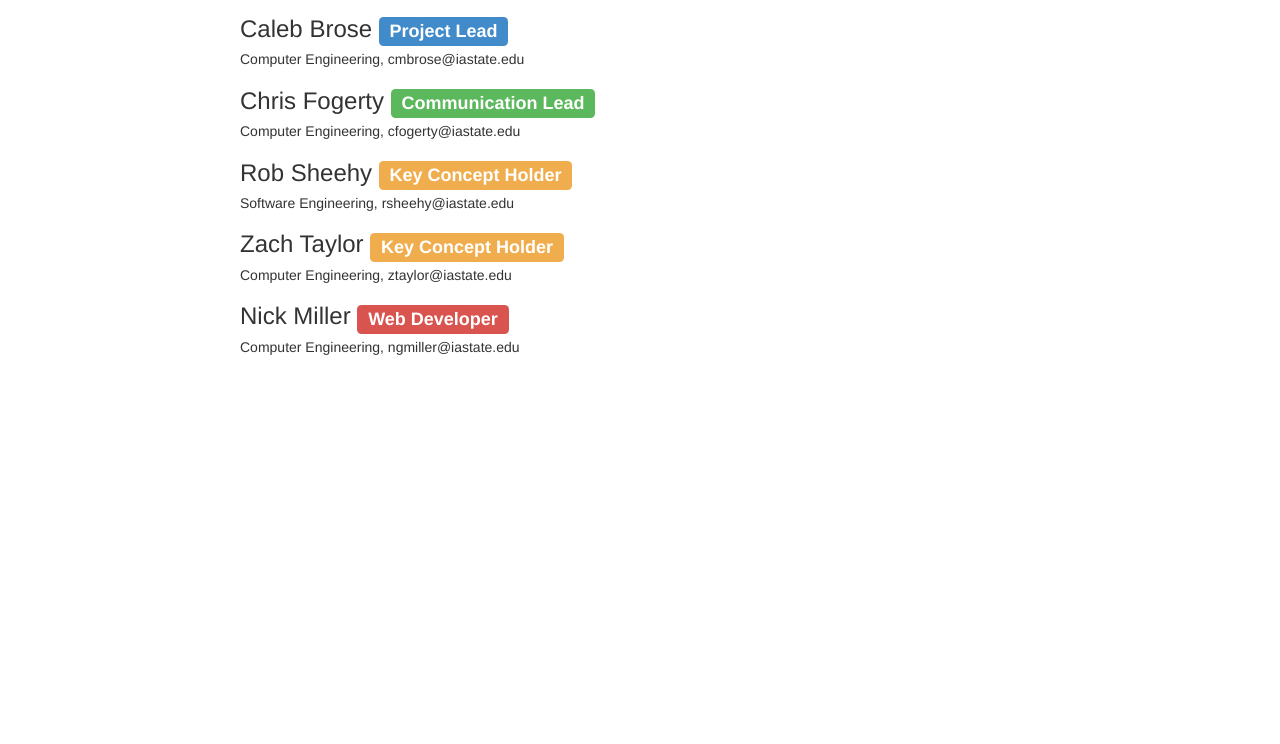
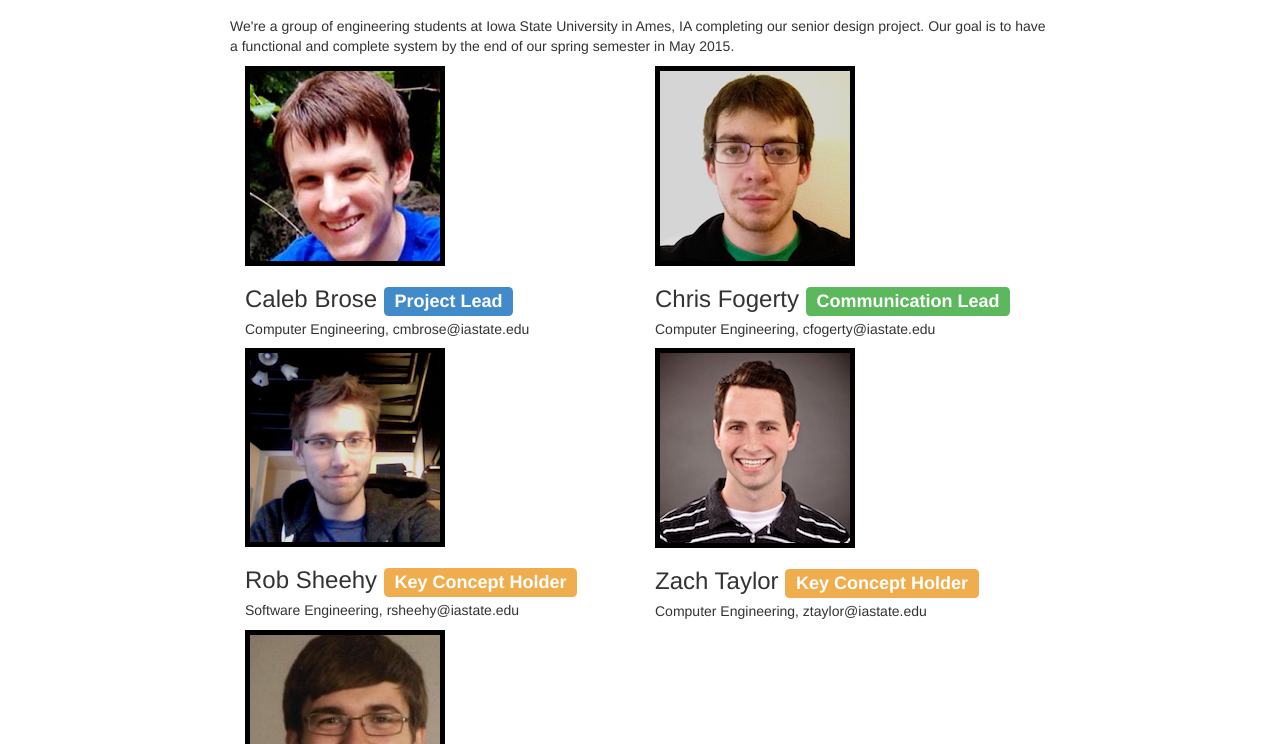
Before and after one commit to lighthouse-isu/lighthouse.github.io, a website: page team/index.html in a window 1280 px wide. Shown: the part 56-800 px from the top of the page. Drawn offline with Linux system fonts and the light colour scheme.

Commit message:
add team pictures

```diff
--- a/static/css/index.css
+++ b/static/css/index.css
@@ -12,6 +12,14 @@ body {
 /* docs */
 .panel-body p {
     margin-bottom: 0px;
+}
+
+.team {
+    padding: 20px;
+}
+
+.team img {
+    border: 5px solid black;
 }
 
 /* skinny container */
--- a/team/index.html
+++ b/team/index.html
@@ -43,21 +43,43 @@
     </div>
 
       <!-- team information -->
-      <div class="container">
+      <div class="team container">
+        <div class="row">
+          <p>We're a group of engineering students at Iowa State University in Ames, IA
+            completing our senior design project. Our goal is to have a functional and complete
+            system by the end of our spring semester in May 2015.</p>
+        </div>
         <div class="row">
           <div class="col-md-6">
+            <img src="/static/img/team/caleb.png">
             <h3>Caleb Brose <span class="label label-primary">Project Lead</span></h3>
             <h5>Computer Engineering, cmbrose@iastate.edu</h5>
+          </div>
 
+          <div class="col-md-6">
+            <img src="/static/img/team/chris.png">
             <h3>Chris Fogerty <span class="label label-success">Communication Lead</span></h3>
             <h5>Computer Engineering, cfogerty@iastate.edu</h5>
+          </div>
+        </div>
 
+        <div class="row">
+          <div class="col-md-6">
+            <img src="/static/img/team/rob.png">
             <h3>Rob Sheehy <span class="label label-warning">Key Concept Holder</span></h3>
             <h5>Software Engineering, rsheehy@iastate.edu</h5>
+          </div>
 
+          <div class="col-md-6">
+            <img src="/static/img/team/zach.png">
             <h3>Zach Taylor <span class="label label-warning">Key Concept Holder</span></h3>
             <h5>Computer Engineering, ztaylor@iastate.edu</h5>
+          </div>
+        </div>
 
+        <div class="row">
+          <div class="col-md-6">
+            <img src="/static/img/team/nick.png">
             <h3>Nick Miller <span class="label label-danger">Web Developer</span></h3>
             <h5>Computer Engineering, ngmiller@iastate.edu</h5>
           </div>
```
Also changed, not shown: static/img/team/caleb.png (added), static/img/team/chris.png (added), static/img/team/nick.png (added), static/img/team/rob.png (added), static/img/team/zach.png (added).
